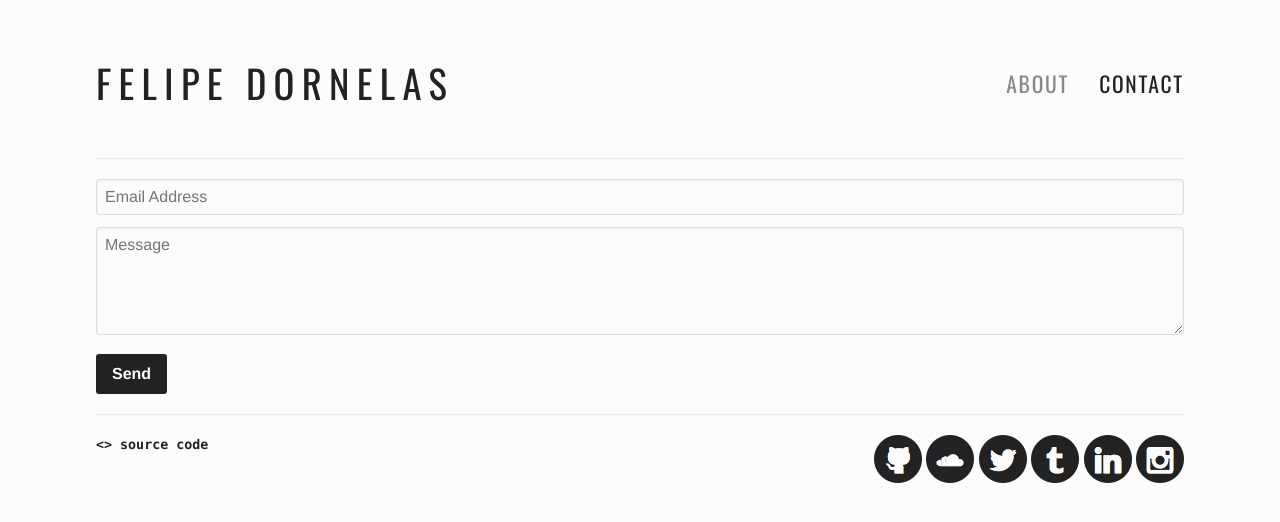
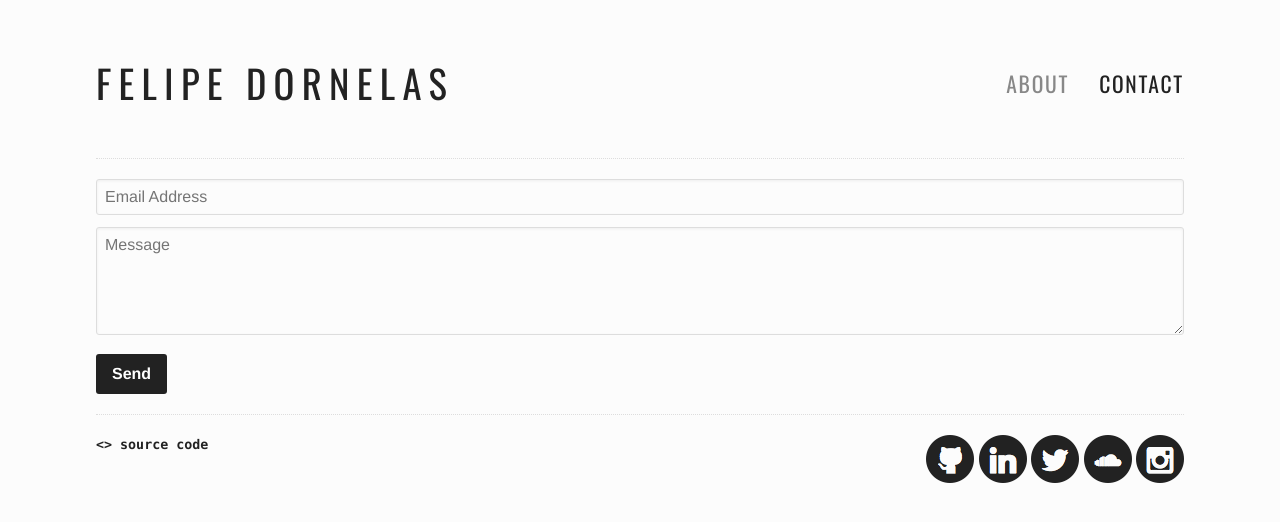
Before and after one commit to felipead/felipead.github.com, a Jekyll site: the page built from pages/contact.html, in a window 1280 px wide. Shown: the top 522 px of the page. Built offline with Jekyll 4.4.1, drawn with Linux system fonts in a browser that asks for light colours.

Commit message:
Drops tumblr

```diff
--- a/_config.yml
+++ b/_config.yml
@@ -6,7 +6,6 @@ url: http://felipedornelas.com
 soundcloud_url: http://soundcloud.com/felipead
 github_url: http://github.com/felipead
 twitter_url: http://twitter.com/felipead
-tumblr_url: http://felipead.tumblr.com
 instagram_url: http://instagram.com/felipedornelas
 linkedin_url: http://linkedin.com/in/felipead
 
--- a/_includes/footer.html
+++ b/_includes/footer.html
@@ -11,17 +11,14 @@
         <a href="{{ site.github_url }} ">
             <span class="github-link" title="GitHub"></span>
         </a>
-        <a href="{{ site.soundcloud_url }} ">
-            <span class="soundcloud-link" title="SoundCloud"></span>
+        <a href="{{ site.linkedin_url }} ">
+            <span class="linkedin-link" title="LinkedIn"></span>
         </a>
         <a href="{{ site.twitter_url }} ">
             <span class="twitter-link" title="Twitter"></span>
         </a>
-        <a href="{{ site.tumblr_url }} ">
-            <span class="tumblr-link" title="Tumblr"></span>
-        </a>
-        <a href="{{ site.linkedin_url }} ">
-            <span class="linkedin-link" title="LinkedIn"></span>
+        <a href="{{ site.soundcloud_url }} ">
+            <span class="soundcloud-link" title="SoundCloud"></span>
         </a>
         <a href="{{ site.instagram_url }} ">
             <span class="instagram-link" title="Instagram"></span>
--- a/_sass/base/_variables.scss
+++ b/_sass/base/_variables.scss
@@ -61,5 +61,5 @@ $form-box-shadow: inset 0 1px 3px rgba(#000, 0.06);
 $form-box-shadow-focus: $form-box-shadow, 0 0 5px adjust-color($action-color, $lightness: -5%, $alpha: -0.3);
 
 // Social Links
-$social-networks: github soundcloud linkedin twitter tumblr instagram;
+$social-networks: github linkedin twitter soundcloud instagram;
 $social-link-icon-size: 48px 48px;
```
